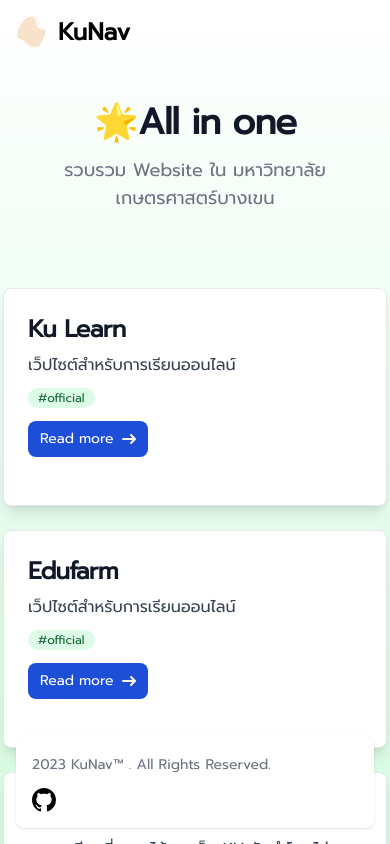
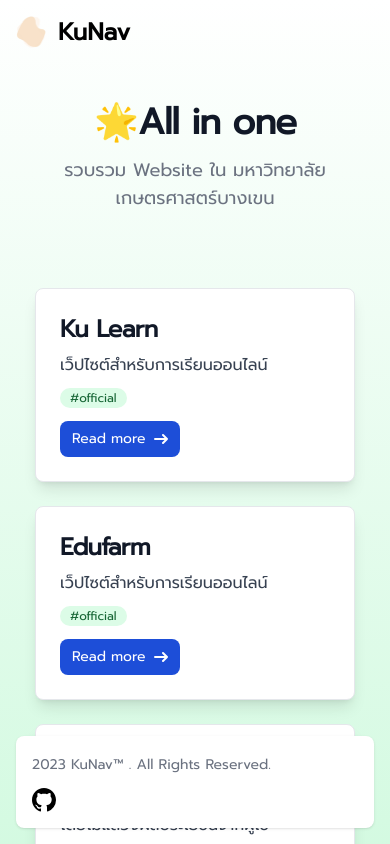
Before and after one commit to karitthorn/KuNav, a Next.js app: page / in a window 390 px wide. Shown: the top 844 px of the page. Built offline with nearby package versions, Linux system fonts and the light colour scheme.

Commit message:
add responsive for  websiteCard

```diff
--- a/app/components/websiteCard.tsx
+++ b/app/components/websiteCard.tsx
@@ -23,7 +23,7 @@
 
   return (
     <>
-      <div className="max-w-sm p-6 m-3 bg-white border border-gray-200 rounded-lg shadow-lg dark:bg-gray-800 dark:border-gray-700 w-96  min-h-[218px]">
+      <div className="max-w-sm p-6 m-3 bg-white border border-gray-200 rounded-lg shadow-lg dark:bg-gray-800 dark:border-gray-700 md:w-96 w-80  md:min-h-[218px]">
         <a href="#">
           <h5 className="mb-2 text-2xl font-bold tracking-tight text-gray-900 dark:text-white">
             {websiteName}
```
